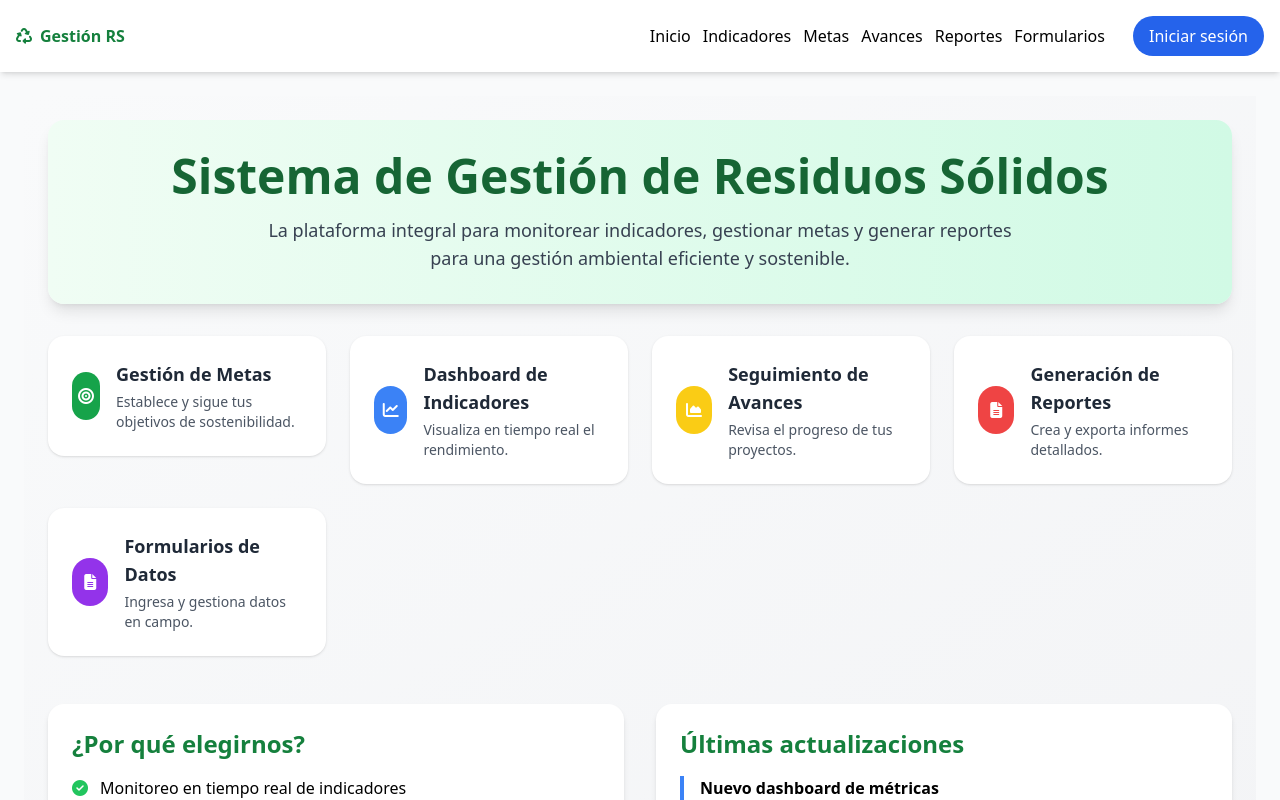
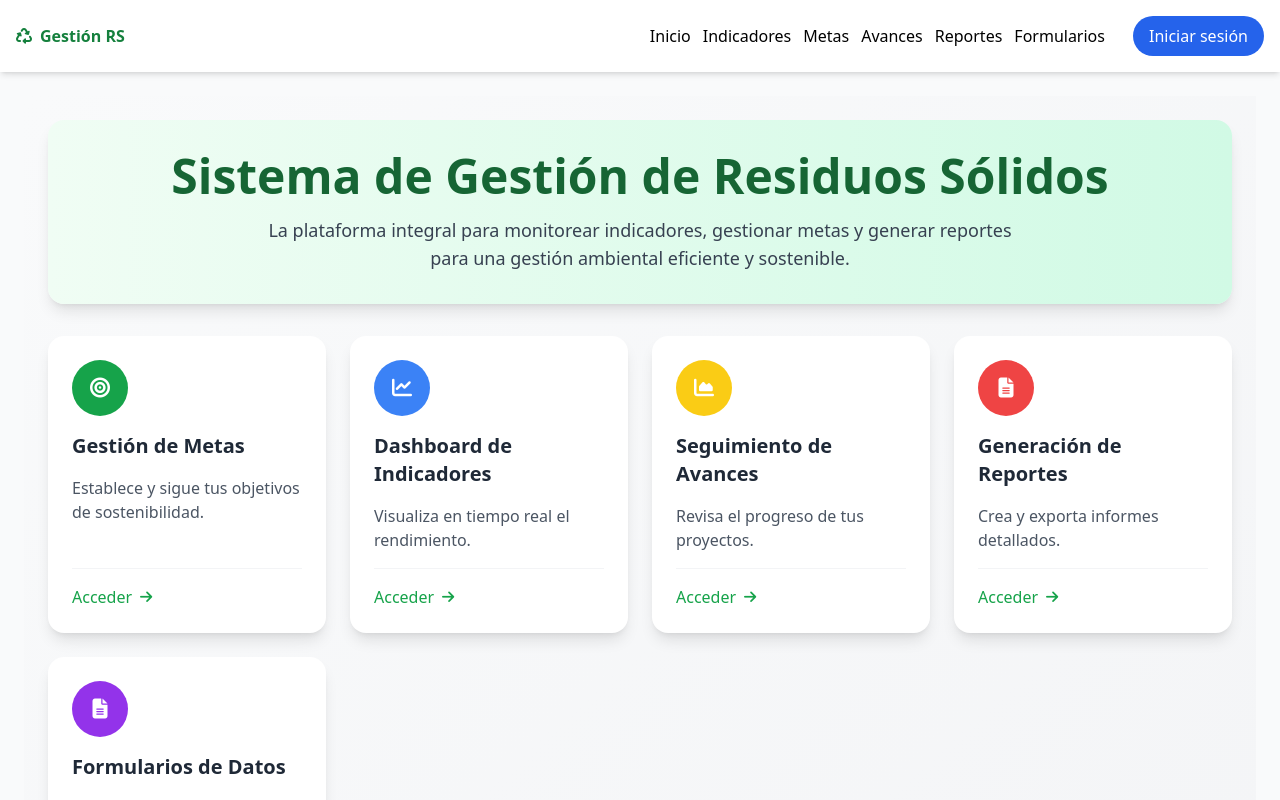
Before and after one commit to Carlostavo/residuos-app, a Next.js app: page /inicio in a window 1280 px wide. Shown: the top 800 px of the page. Built offline with nearby package versions, Linux system fonts and the light colour scheme; no server answers.

Commit message:
Add files via upload

```diff
--- a/components/Card.jsx
+++ b/components/Card.jsx
@@ -1,15 +1,28 @@
-export default function Card({ title = '', desc = '', icon = 'fa-star', color = 'bg-gray-200', href = '#' }) {
-  return (
-    <a href={href} className="block p-6 bg-white rounded-2xl shadow hover:shadow-lg transition">
-      <div className="flex items-center gap-4">
-        <div className={`w-12 h-12 flex items-center justify-center rounded-full text-white ${color}`}>
-          <i className={`fa-solid ${icon}`}></i>
+'use client'
+import Link from 'next/link'
+
+export default function Card({ title, desc, icon='fa-file', color='bg-gray-400', href, className = '' }) {
+  const Inner = (
+    <div className={`card p-6 rounded-2xl bg-white shadow-lg hover:shadow-xl transition-all duration-300 h-full flex flex-col ${className}`}>
+      <div className={`w-14 h-14 rounded-full flex items-center justify-center text-white ${color} mb-4`}>
+        <i className={`fa-solid ${icon} text-xl`}></i>
+      </div>
+      <h3 className="text-xl font-semibold text-gray-800 mb-2">{title}</h3>
+      <p className="text-gray-600 mt-2 flex-grow">{desc}</p>
+      {href && (
+        <div className="mt-4 pt-4 border-t border-gray-100">
+          <span className="text-green-600 font-medium flex items-center">
+            Acceder
+            <i className="fa-solid fa-arrow-right ml-2 text-sm"></i>
+          </span>
         </div>
-        <div>
-          <h3 className="font-semibold text-lg text-gray-800">{title}</h3>
-          <p className="text-sm text-gray-600 mt-1">{desc}</p>
-        </div>
-      </div>
-    </a>
+      )}
+    </div>
   )
+
+  return href ? (
+    <Link href={href} className="h-full block">
+      {Inner}
+    </Link>
+  ) : Inner
 }
--- a/components/Header.jsx
+++ b/components/Header.jsx
@@ -38,13 +38,6 @@ export default function Header() {
     window.location.reload()
   }
 
-  const handleToggleEdit = () => {
-    // Dispatch a global event so the current page can react and enter edit mode
-    if (typeof window !== 'undefined') {
-      window.dispatchEvent(new CustomEvent('toggle-edit'))
-    }
-  }
-
   return (
     <>
       <header className="topbar flex justify-between items-center p-4 bg-white shadow-md sticky top-0 z-40">
@@ -52,7 +45,6 @@ export default function Header() {
           <i className="fa-solid fa-recycle"></i>
           <span>Gestión RS</span>
         </div>
-
         <nav className="flex gap-3 items-center">
           <Link href="/inicio">Inicio</Link>
           <Link href="/indicadores">Indicadores</Link>
@@ -66,29 +58,12 @@ export default function Header() {
               Cargando...
             </div>
           ) : session ? (
-            <>
-              {/* Botón editar que dispara evento global */}
-              <button
-                onClick={handleToggleEdit}
-                className="p-2 rounded-full bg-yellow-500 text-white hover:bg-yellow-600"
-                title="Editar contenido"
-              >
-                <i className="fa-solid fa-pen"></i>
-              </button>
-
-              {/* Nombre del usuario */}
-              <span className="ml-2 text-gray-700 font-medium">
-                {session.user.user_metadata?.full_name || session.user.email}
-              </span>
-
-              {/* Botón cerrar sesión */}
             <button
               onClick={handleLogout}
               className="ml-4 px-4 py-2 bg-red-600 text-white rounded-full hover:bg-red-700"
             >
               Cerrar sesión
             </button>
-            </>
           ) : (
             <button
               onClick={() => setShowLoginModal(true)}
```
Lines whose indentation alone changed are shown as unchanged.
